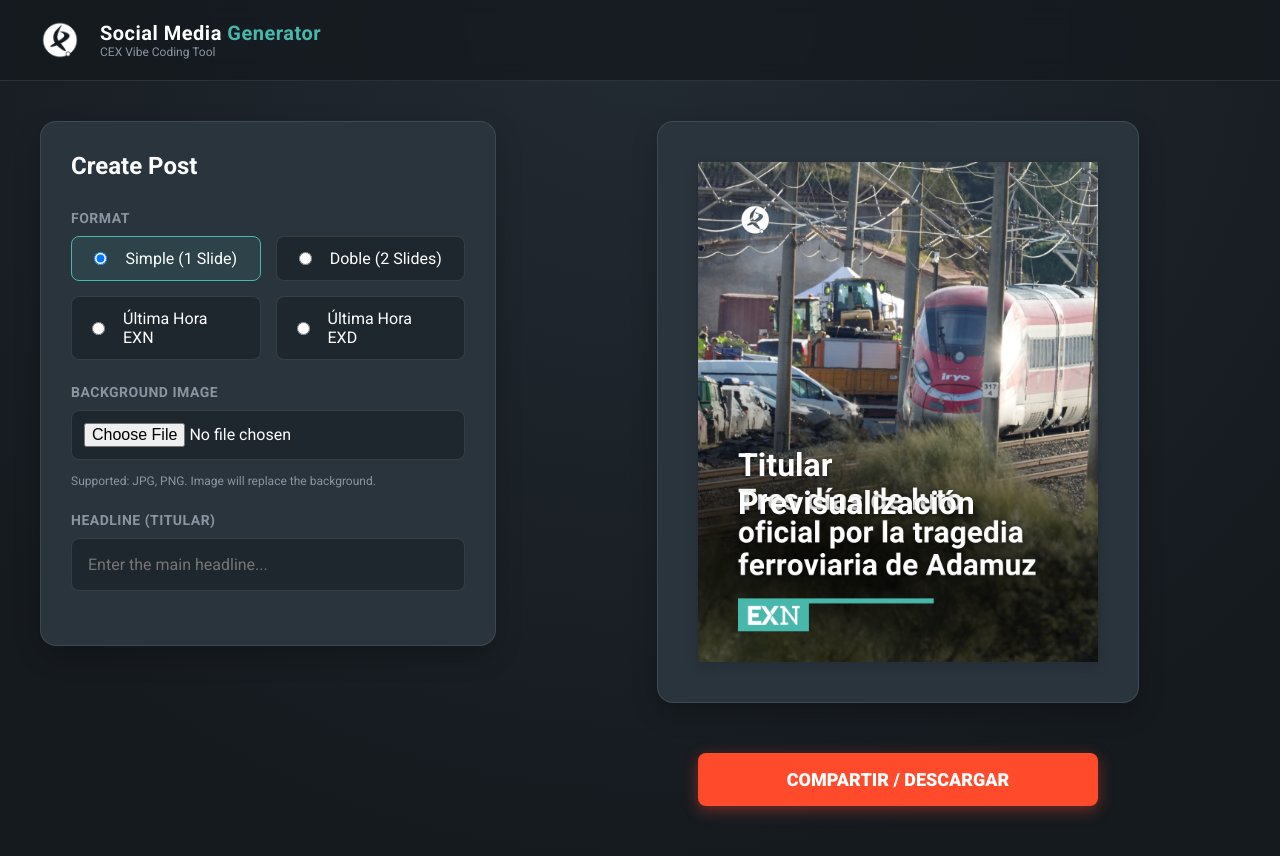
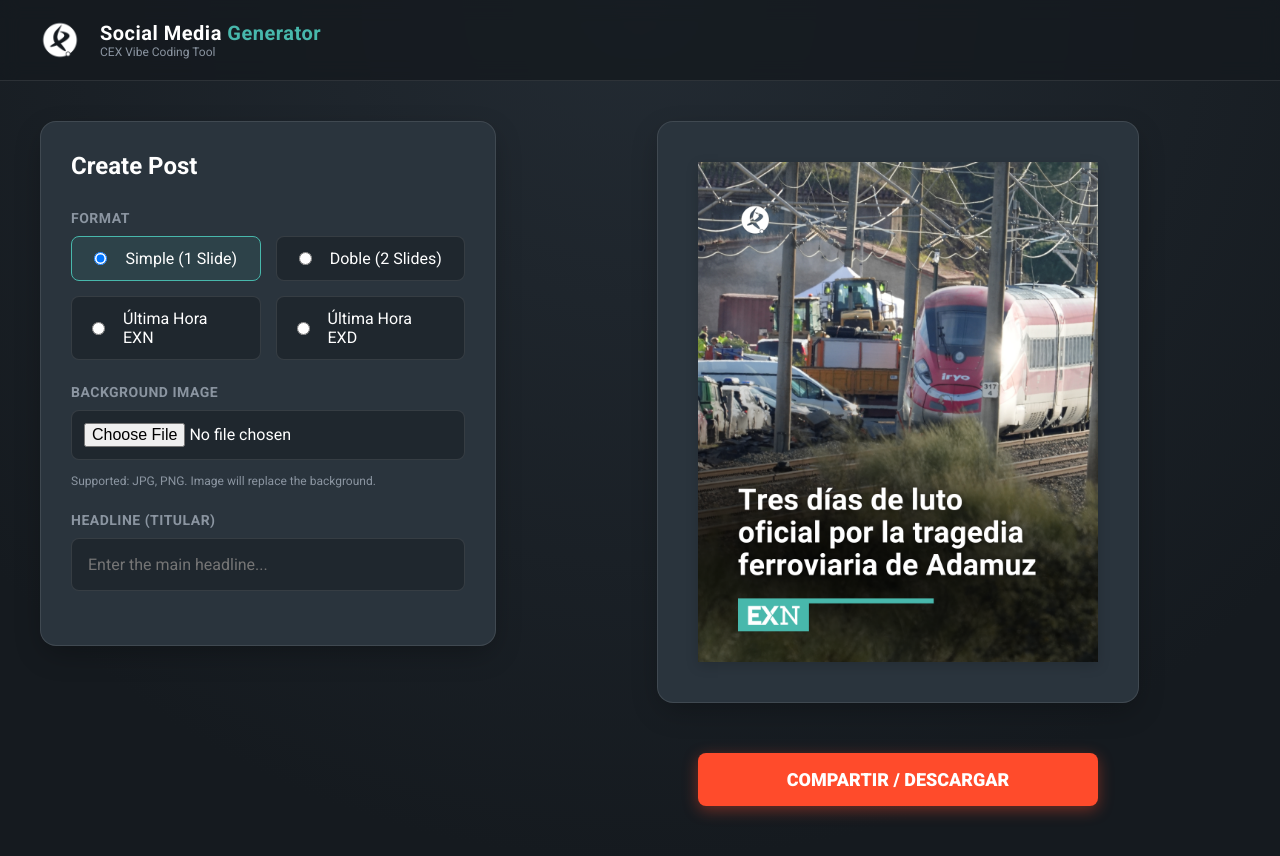
Before and after one commit to juanjoespada86/social-media-generator, a React (Vite) app: page / in a window 1280 px wide. Shown: the top 856 px of the page. Built offline with nearby package versions, Linux system fonts and the light colour scheme.

Commit message:
Remove hardcoded preview text and fix data URL handling in renderer

```diff
--- a/src/components/Preview/Preview.jsx
+++ b/src/components/Preview/Preview.jsx
@@ -136,7 +136,8 @@
                     crossOrigin="anonymous"
                 />
                 <div style={textLayerStyle}>
-                    {/* CSS approximation for visual feedback */}
+                    {/* Only show if title is present, or show nothing/placeholder that doesn't obstruct */}
+                    {title ? (
                         <h2 style={{
                             position: 'absolute',
                             bottom: '140px',
@@ -145,13 +146,14 @@
                             color: 'white',
                             fontFamily: 'Roboto',
                             fontWeight: 'bold',
-                        fontSize: '32px', // scaled down from 48px
+                            fontSize: '32px',
                             textAlign: 'left',
                             textShadow: '0 2px 4px rgba(0,0,0,0.5)',
                             margin: 0
                         }}>
-                        {title || 'Titular Previsualización'}
+                            {title}
                         </h2>
+                    ) : null}
                 </div>
             </div>
 
@@ -161,6 +163,7 @@
                     {image && <img src={image} style={bgStyle} alt="bg" />}
                     <img src={assets.double2} style={overlayStyle} alt="template" crossOrigin="anonymous" />
                     <div style={textLayerStyle}>
+                        {body ? (
                             <p style={{
                                 position: 'absolute',
                                 top: '50%',
@@ -174,8 +177,9 @@
                                 textAlign: 'left',
                                 margin: 0
                             }}>
-                            {body || 'Descripción...'}
+                                {body}
                             </p>
+                        ) : null}
                     </div>
                 </div>
             )}
```
Lines whose indentation alone changed are shown as unchanged.
